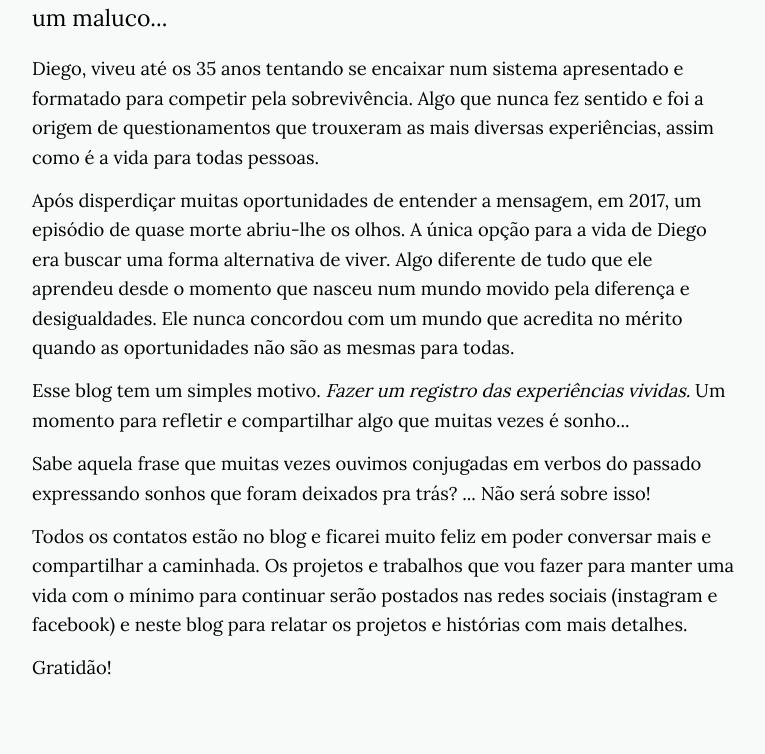
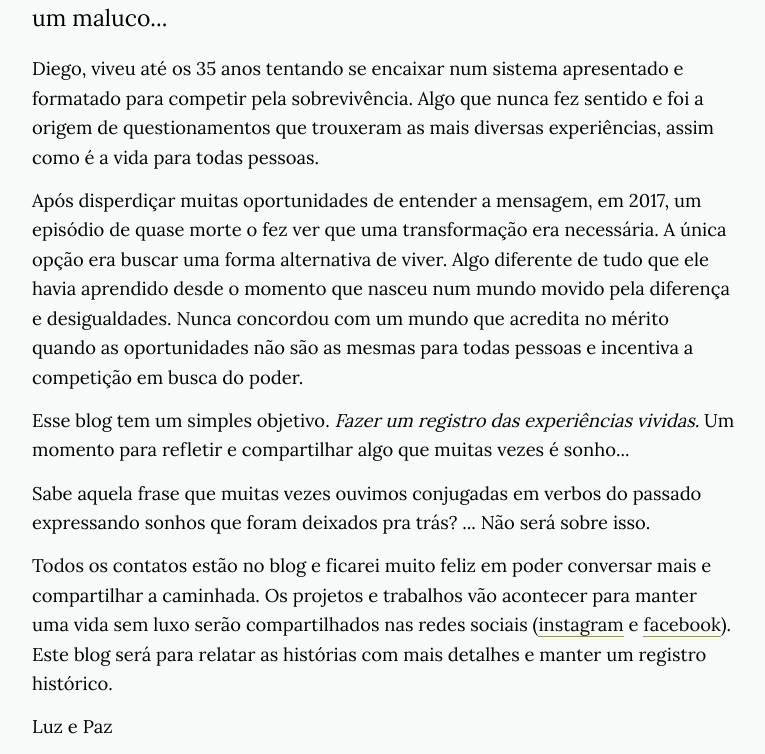
Before and after one commit to diegobianchetti/blog-base, a Jekyll site: the page built from about.html, in a window 1280 px wide and 1400 px high, scrolled down 562 px. Shown: the part 192-946 px from the top of the window, without its empty margins (256-1021 px from the left). Built offline with Jekyll 4.4.1, drawn with Linux system fonts in a browser that asks for light colours; nearby versions of some CDN libraries; some of the changed text lies outside the part shown; grey boxes are pictures that could not be loaded.

Commit message:
atualizando sobre e social midias

```diff
--- a/_config.yml
+++ b/_config.yml
@@ -17,8 +17,8 @@ name: Diego Bianchetti
 profile_img: https://farm1.staticflickr.com/872/26263919417_3a7a694f7e_o.jpg
 profile: Nomade de bicicleta pelo mundo!
 social:
-  instagram: "https://instagram.com/diegobianchetti"
-  facebook: "https://facebook.com/bianchettidiego"
+  instagram: "https://instagram.com/vuelatortuga"
+  facebook: "https://facebook.com/vuelatortuga"
   github: "https://github.com/diegobianchetti"
 
 # Build settings
--- a/about.html
+++ b/about.html
@@ -23,15 +23,17 @@ permalink: /about/
 
       <p>Diego, viveu até os 35 anos tentando se encaixar num sistema apresentado e formatado para competir pela sobrevivência. Algo que nunca fez sentido e foi a origem de questionamentos que trouxeram as mais diversas experiências, assim como é a vida para todas pessoas.</p>
 
-      <p>Após disperdiçar muitas oportunidades de entender a mensagem, em 2017, um episódio de quase morte  abriu-lhe os olhos. A única opção para a vida de Diego era buscar uma forma alternativa de viver. Algo diferente de tudo que ele aprendeu desde o momento que nasceu num mundo movido pela diferença e desigualdades. Ele nunca concordou com um mundo que acredita no mérito quando as oportunidades não são as mesmas para todas.</p>
+      <p>Após disperdiçar muitas oportunidades de entender a mensagem, em 2017, um episódio de quase morte o fez ver que uma transformação era necessária. A única opção era buscar uma forma alternativa de viver. Algo diferente de tudo que ele havia aprendido desde o momento que nasceu num mundo movido pela diferença e desigualdades. Nunca concordou com um mundo que acredita no mérito quando as oportunidades não são as mesmas para todas pessoas e incentiva a competição em busca do poder.</p>
 
-      <p>Esse blog tem um simples motivo. <i>Fazer um registro das experiências vividas.</i> Um momento para refletir e compartilhar algo que muitas vezes é sonho...</p>
+      <p>Esse blog tem um simples objetivo. <i>Fazer um registro das experiências vividas.</i> Um momento para refletir e compartilhar algo que muitas vezes é sonho...</p>
 
-      <p>Sabe aquela frase que muitas vezes ouvimos conjugadas em verbos do passado expressando sonhos que foram deixados pra trás? ... Não será sobre isso!</p>
+      <p>Sabe aquela frase que muitas vezes ouvimos conjugadas em verbos do passado expressando sonhos que foram deixados pra trás? ... Não será sobre isso.</p>
 
-      <p>Todos os contatos estão no blog e ficarei muito feliz em poder conversar mais e compartilhar a caminhada. Os projetos e trabalhos que vou fazer para manter uma vida com o mínimo para continuar serão postados nas redes sociais (instagram e facebook) e neste blog para relatar os projetos e histórias com mais detalhes.</p>
+      <p>Todos os contatos estão no blog e ficarei muito feliz em poder conversar mais e compartilhar a caminhada. Os projetos e trabalhos vão acontecer para manter uma vida sem luxo serão compartilhados nas redes sociais (<a href="https://instagram.com/vuelatortuga">instagram</a> e <a href="https://facebook.com/vuelatortuga">facebook</a>). Este blog será para relatar as histórias com mais detalhes e manter um registro histórico.</p>
 
-      <p>Gratidão!</p>
+      <p>Luz e Paz</p>
+
+      <p>As maiores muralhas estão na memte. Se abra e alimente a alma!</p>
 
     </div>
   </section>
```
Also changed, not shown: _includes/gallery.html (+43 -0 lines), photo_gallery/index.html (added, +64 -0 lines), _posts/nordeste2017/2017-05-06-primeiro-dia-bike-no-bus-e-confusao.md (line endings or trailing spaces), _sass/_components.scss (line endings or trailing spaces), photo_gallery/images/img1.jpg (added), photo_gallery/images/img2.jpg (added), photo_gallery/images/img3.jpg (added), photo_gallery/images/img4.jpg (added), photo_gallery/images/img5.jpg (added). Lines whose indentation alone changed are shown as unchanged.
